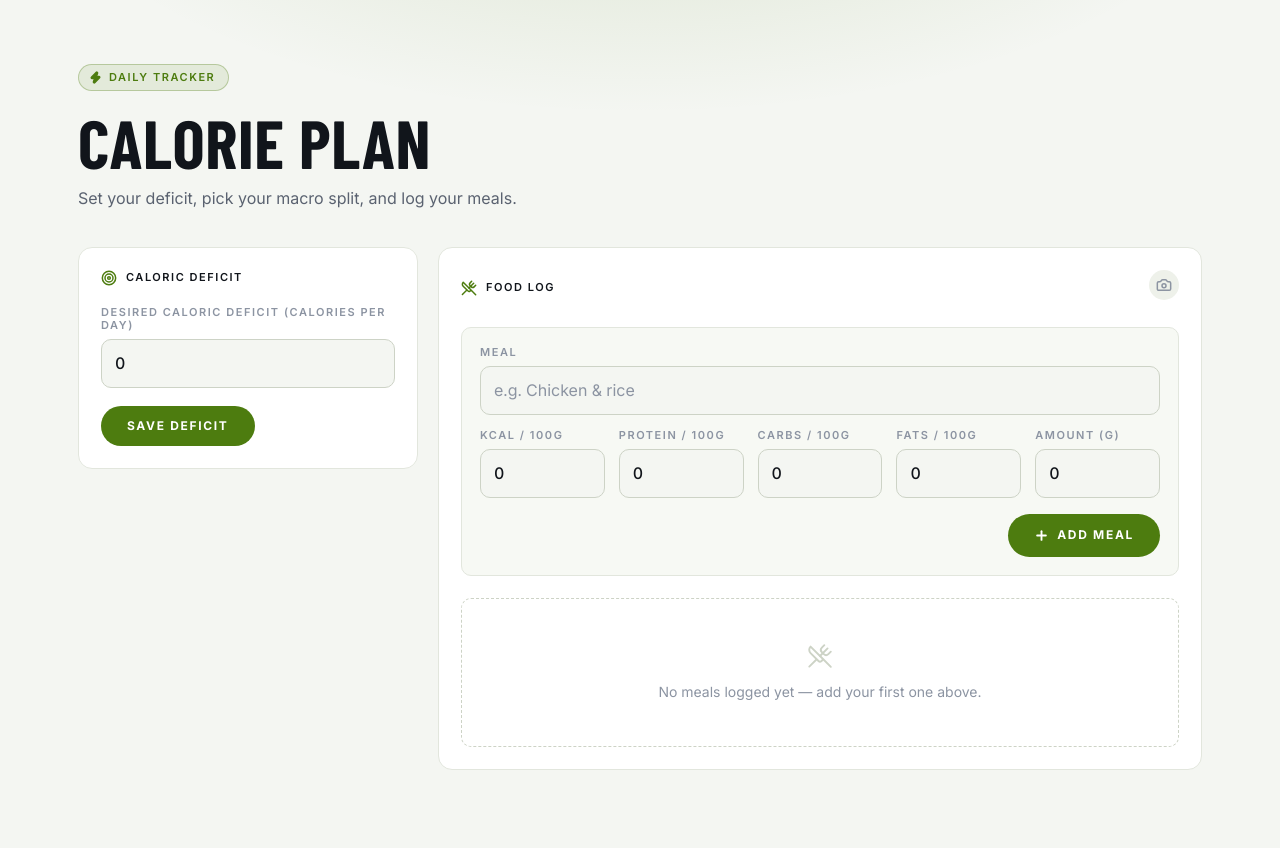
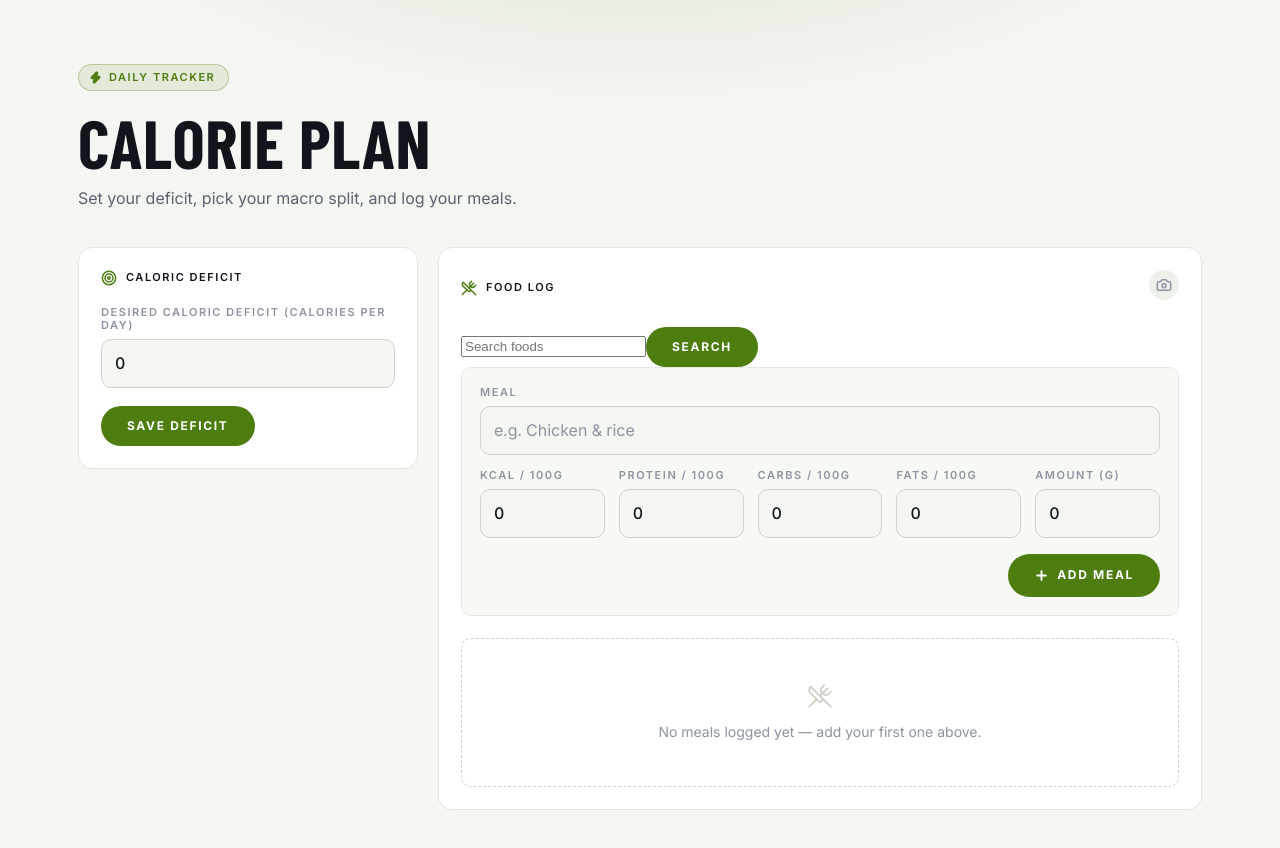
Before and after one commit to ArchivedPumpkin/calorie-plan, a React (Vite) app: page / in a window 1280 px wide. Shown: the top 848 px of the page. Built offline with nearby package versions, Linux system fonts and the light colour scheme.

Commit message:
Add food search that fills the meal form from USDA results
- Query searchFoods with useLazyQuery and a typed query document
- Clicking a result fills the meal name and per-100g values

```diff
--- a/src/Components/FoodLog.tsx
+++ b/src/Components/FoodLog.tsx
@@ -1,6 +1,7 @@
 import { UtensilsCrossed, Salad, Plus, X } from "lucide-react";
 import ScanLabel from "./ScanLabel";
 import React from "react";
+import FoodSearch, { type Food } from "./FoodSearch";
 
 type FoodLogProps = {
     caloricDeficit: number;
@@ -168,6 +169,19 @@ export default function FoodLog(props: FoodLogProps) {
         ))
     }
 
+    function handleSelectedFood(food: Food) {
+        setFormState(prev => (
+            {
+                ...prev,
+                meal: food.name,
+                calories: food.calories,
+                protein: food.protein,
+                carbs: food.carbs,
+                fats: food.fats,
+            }
+        ))
+    }
+
     const factor = formState.grams / 100
     const totals = {
         calories: Math.round(formState.calories * factor),
@@ -202,6 +216,10 @@ export default function FoodLog(props: FoodLogProps) {
                     )}
                 </div>
             </div>
+
+            <FoodSearch
+                onSelectFood={handleSelectedFood}
+            />
 
             <form className="food-log-form" onSubmit={submitFoodLog}>
                 <div className="form-row form-row--wide">
--- /dev/null
+++ b/src/Components/FoodSearch.tsx
@@ -0,0 +1,78 @@
+import React from 'react';
+import { gql } from '@apollo/client';
+import { useLazyQuery } from '@apollo/client/react'
+import type { TypedDocumentNode } from '@apollo/client';
+
+export type Food = {
+    id: string;
+    name: string;
+    calories: number;
+    protein: number;
+    carbs: number;
+    fats: number;
+}
+
+type SearchFoodsData = {
+    searchFoods: Food[];
+}
+
+type SearchFoodsVars = {
+    text: string;
+}
+
+type FoodSearchProps = {
+    onSelectFood: (food: Food) => void;
+}
+
+const SEARCH_FOODS: TypedDocumentNode<SearchFoodsData, SearchFoodsVars> = gql`
+
+    query SearchFoods($text: String!) {
+        searchFoods(query: $text) {
+            id
+            name
+            calories
+            protein
+            carbs
+            fats
+
+        }
+
+    }
+`
+
+
+
+export default function FoodSearch(props: FoodSearchProps) {
+
+    const [query, setQuery] = React.useState('');
+    const [runSearch, { loading, error, data }] = useLazyQuery(SEARCH_FOODS)
+
+    function handleSearch(e: React.SubmitEvent<HTMLFormElement>) {
+        e.preventDefault();
+
+        if (query.trim()) {
+            runSearch({ variables: { text: query.trim() } });
+        }
+    }
+
+    return (
+        <div>
+            <form onSubmit={handleSearch}>
+                <input value={query} placeholder="Search foods" onChange={e => setQuery(e.target.value)} />
+                <button type="submit">Search</button>
+            </form>
+
+            {loading && <p>Loading...</p>}
+            {error && <p>Error occurred while searching for foods.</p>}
+            {data?.searchFoods && (
+                <ul>
+                    {data.searchFoods.map(food => (
+                        <li key={food.id}><button type="button" onClick={() => props.onSelectFood(food)}>{food.name} - {food.calories} kcal - Protein: {food.protein}g - Carbs: {food.carbs}g - Fats: {food.fats}g</button></li>
+                    ))}
+                </ul>
+            )
+            }
+            {data?.searchFoods?.length === 0 && <p>No foods found.</p>}
+        </div >
+    )
+}
```
